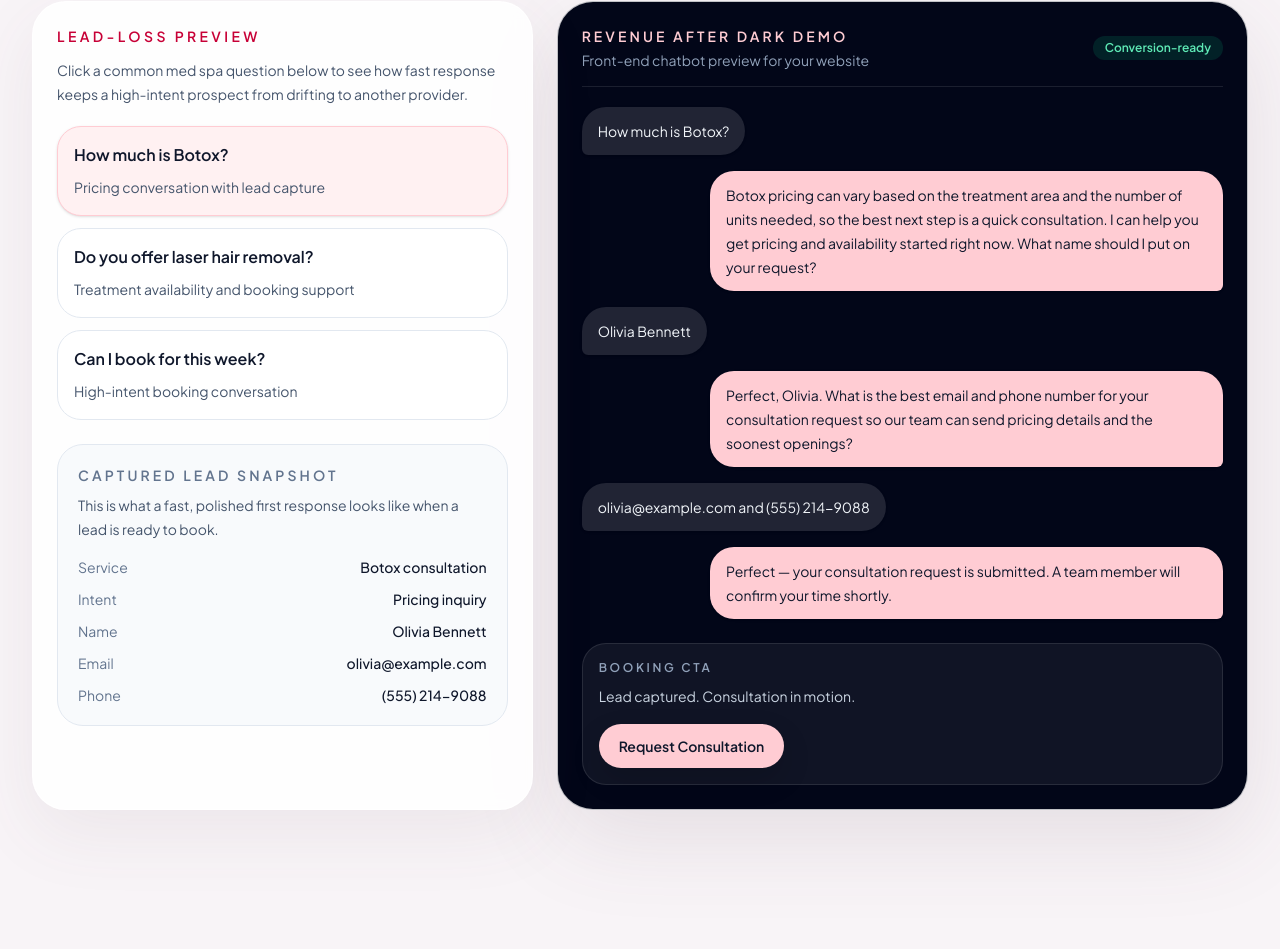
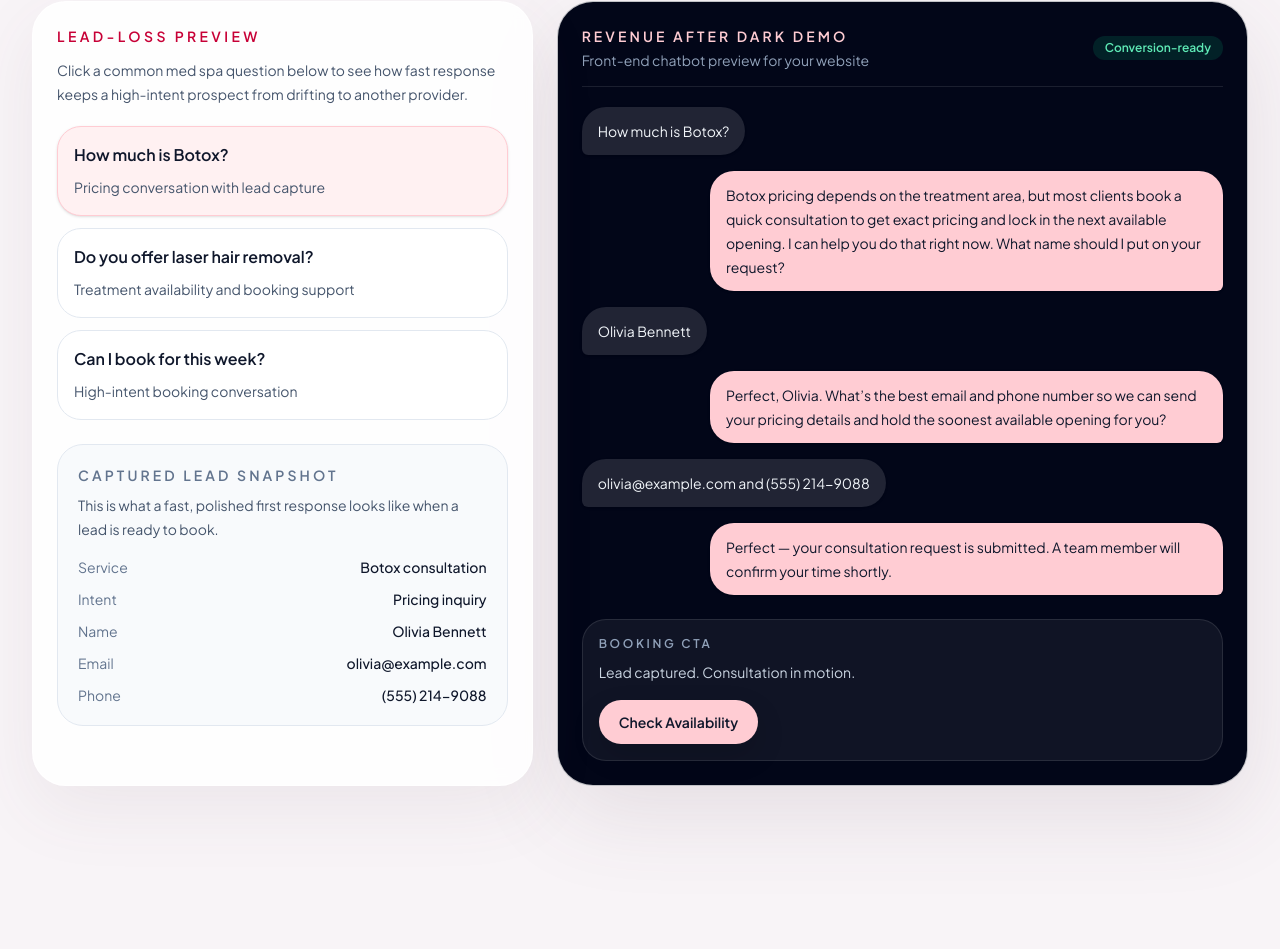
Before and after one commit to tryshone-dev/lead-system-site, a React (Vite) app: page / in a window 1280 px wide. Shown: the part 6765-7714 px from the top of the page. Built offline with nearby package versions, Linux system fonts and the light colour scheme.

Commit message:
Update chatbot demo Botox flow copy

```diff
--- a/src/components/ChatDemo.jsx
+++ b/src/components/ChatDemo.jsx
@@ -19,7 +19,7 @@ const demoFlows = [
       },
       {
         role: "assistant",
-        text: "Botox pricing can vary based on the treatment area and the number of units needed, so the best next step is a quick consultation. I can help you get pricing and availability started right now. What name should I put on your request?",
+        text: "Botox pricing depends on the treatment area, but most clients book a quick consultation to get exact pricing and lock in the next available opening. I can help you do that right now. What name should I put on your request?",
       },
       {
         role: "prospect",
@@ -27,7 +27,7 @@ const demoFlows = [
       },
       {
         role: "assistant",
-        text: "Perfect, Olivia. What is the best email and phone number for your consultation request so our team can send pricing details and the soonest openings?",
+        text: "Perfect, Olivia. What’s the best email and phone number so we can send your pricing details and hold the soonest available opening for you?",
       },
       {
         role: "prospect",
@@ -38,7 +38,7 @@ const demoFlows = [
         text: "Perfect — your consultation request is submitted. A team member will confirm your time shortly.",
       },
     ],
-    ctaLabel: "Request Consultation",
+    ctaLabel: "Check Availability",
   },
   {
     id: "laser-hair-removal",
```
